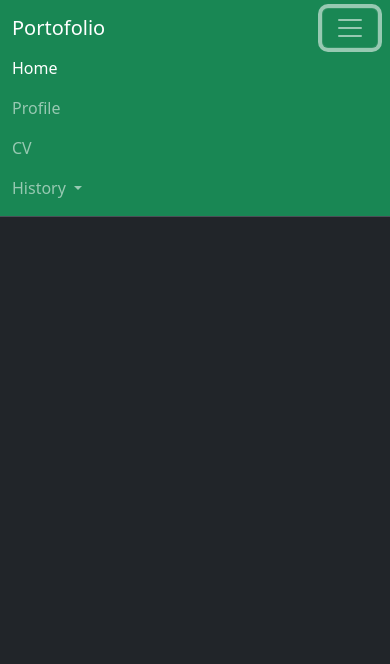
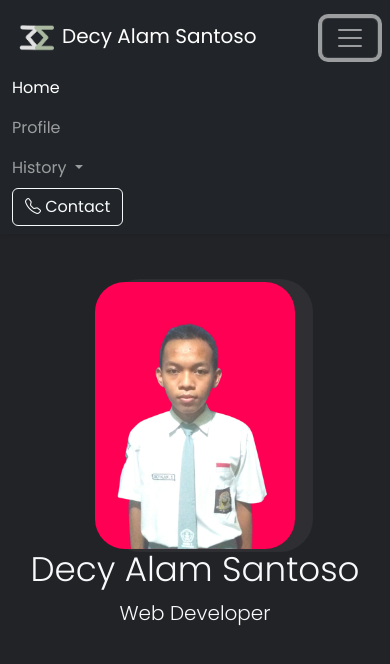
Before and after one commit to emowbaik/Portofolio_emow, a plain HTML site: page index.html in a window 390 px wide. Both pictures are taken after a click on the button "Toggle navigation". Drawn offline with nearby package versions, Linux system fonts and the light colour scheme.

Commit message:
navbar, logo, dan foto profile

```diff
--- a/index.html
+++ b/index.html
@@ -1,48 +1,92 @@
 <!DOCTYPE html>
 <html lang="en">
   <head>
-    <meta charset="UTF-8">
-    <meta name="viewport" content="width=device-width, initial-scale=1.0">
+    <meta charset="UTF-8" />
+    <meta name="viewport" content="width=device-width, initial-scale=1.0" />
     <title>Portofolio | Decy Alam Santoso</title>
-    <link href="https://cdn.jsdelivr.net/npm/bootstrap@5.3.0/dist/css/bootstrap.min.css" rel="stylesheet" integrity="sha384-9ndCyUaIbzAi2FUVXJi0CjmCapSmO7SnpJef0486qhLnuZ2cdeRhO02iuK6FUUVM" crossorigin="anonymous">
+
+    <!-- Style CSS -->
+    <link rel="stylesheet" href="style.css" />
+
+    <!-- Boostrapp CSS -->
+    <link
+      rel="stylesheet"
+      href="https://cdn.jsdelivr.net/npm/bootstrap-icons@1.10.5/font/bootstrap-icons.css"
+    />
+    <link
+      href="https://cdn.jsdelivr.net/npm/bootstrap@5.3.0/dist/css/bootstrap.min.css"
+      rel="stylesheet"
+      integrity="sha384-9ndCyUaIbzAi2FUVXJi0CjmCapSmO7SnpJef0486qhLnuZ2cdeRhO02iuK6FUUVM"
+      crossorigin="anonymous"
+    />
   </head>
-<body class="bg-dark">
-  <!-- navstart -->
-  <nav class="navbar navbar-expand-lg bg-success border-bottom border-bottom-dark" data-bs-theme="dark"">
+  <body style="background-color: #222327; font-family: 'Poppins', sans-serif">
+    <!-- navbar start -->
+    <nav
+      class="navbar sticky-top navbar-expand-lg bg-dark shadow-sm"
+      data-bs-theme="dark"
+    >
       <div class="container-fluid">
-      <a class="navbar-brand" href="#">Portofolio</a>
-      <button class="navbar-toggler" type="button" data-bs-toggle="collapse" data-bs-target="#navbarNavDropdown" aria-controls="navbarNavDropdown" aria-expanded="false" aria-label="Toggle navigation">
+        <a class="navbar-brand" href="#"
+          ><img src="img/Logo_emow_transparent.png" alt="Logo" />Decy Alam
+          Santoso</a
+        >
+        <button
+          class="navbar-toggler"
+          type="button"
+          data-bs-toggle="collapse"
+          data-bs-target="#navbarNavDropdown"
+          aria-controls="navbarNavDropdown"
+          aria-expanded="false"
+          aria-label="Toggle navigation"
+        >
           <span class="navbar-toggler-icon"></span>
         </button>
         <div class="collapse navbar-collapse" id="navbarNavDropdown">
-        <ul class="navbar-nav">
+          <ul class="navbar-nav ms-auto">
             <li class="nav-item">
               <a class="nav-link active" aria-current="page" href="#">Home</a>
             </li>
             <li class="nav-item">
               <a class="nav-link" href="#">Profile</a>
             </li>
-          <li class="nav-item">
-            <a class="nav-link" href="#">CV</a>
-          </li>
             <li class="nav-item dropdown">
-            <a class="nav-link dropdown-toggle" href="#" role="button" data-bs-toggle="dropdown" aria-expanded="false">
+              <a
+                class="nav-link dropdown-toggle"
+                href="#"
+                role="button"
+                data-bs-toggle="dropdown"
+                aria-expanded="false"
+              >
                 History
               </a>
               <ul class="dropdown-menu">
                 <li><a class="dropdown-item" href="#">Achievement</a></li>
-              <li><a class="dropdown-item" href="#">My work</a></li>
-              <li><a class="dropdown-item" href="#">Contact</a></li>
+                <li><a class="dropdown-item" href="#">Project</a></li>
               </ul>
             </li>
+            <button class="btn btn-outline-light btn-md me-auto" type="button">
+              <i class="bi bi-telephone"></i> Contact
+            </button>
           </ul>
         </div>
       </div>
     </nav>
-  <!-- navend -->
+    <!-- navbar end -->
 
-  <!-- content -->
+    <!-- Jumbotron(Foto profile) -->
+    <div class="jumbotron text-light text-center mt-5">
+        <img src="img/Foto formal sekolah smkn2bjm.jpeg" class="img-fluid" alt="Foto Profile">
+      <h1 class="display-4">Decy Alam Santoso</h1>
+      <p class="lead">Web Developer</p>
+    </div>
+    <!-- Jumbotron end -->
+
     <!-- footer -->
-  <script src="https://cdn.jsdelivr.net/npm/bootstrap@5.3.0/dist/js/bootstrap.bundle.min.js" integrity="sha384-geWF76RCwLtnZ8qwWowPQNguL3RmwHVBC9FhGdlKrxdiJJigb/j/68SIy3Te4Bkz" crossorigin="anonymous"></script>
+    <script
+      src="https://cdn.jsdelivr.net/npm/bootstrap@5.3.0/dist/js/bootstrap.bundle.min.js"
+      integrity="sha384-geWF76RCwLtnZ8qwWowPQNguL3RmwHVBC9FhGdlKrxdiJJigb/j/68SIy3Te4Bkz"
+      crossorigin="anonymous"
+    ></script>
   </body>
 </html>
--- a/style.css
+++ b/style.css
@@ -1,10 +1,12 @@
-<<<<<<< HEAD
-.container-fluid {
-    /* background-color: blueviolet; */
-    /* color: blueviolet; */
-=======
-.container-fluid {
-    /* background-color: blueviolet; */
-    /* color: blueviolet; */
->>>>>>> 8134482d7f2fd967933fe3593d82d09dfc3843f5
+@import url('https://fonts.googleapis.com/css2?family=Poppins:wght@100;200;300;400;500;700;800;900&display=swap');
+
+.navbar-brand img {
+    width: 50px;
 }
+
+.img-fluid {
+    border-radius: 30px;
+    width: 200px;
+    color: rgba(255, 255, 255, 0.059);
+    box-shadow: 15px 0px 1px 3px;
+}
```
Also changed, not shown: img/Foto formal sekolah smkn2bjm.jpeg (added), img/Logo_emow_transparent.png (added). Lines whose indentation alone changed are shown as unchanged.
